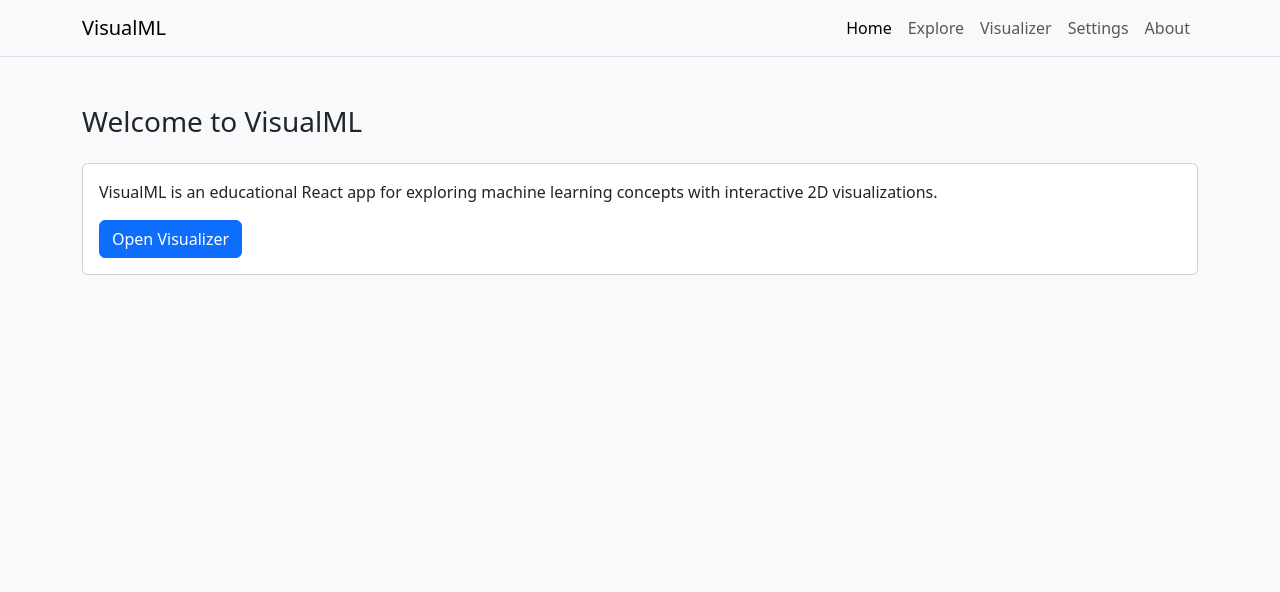
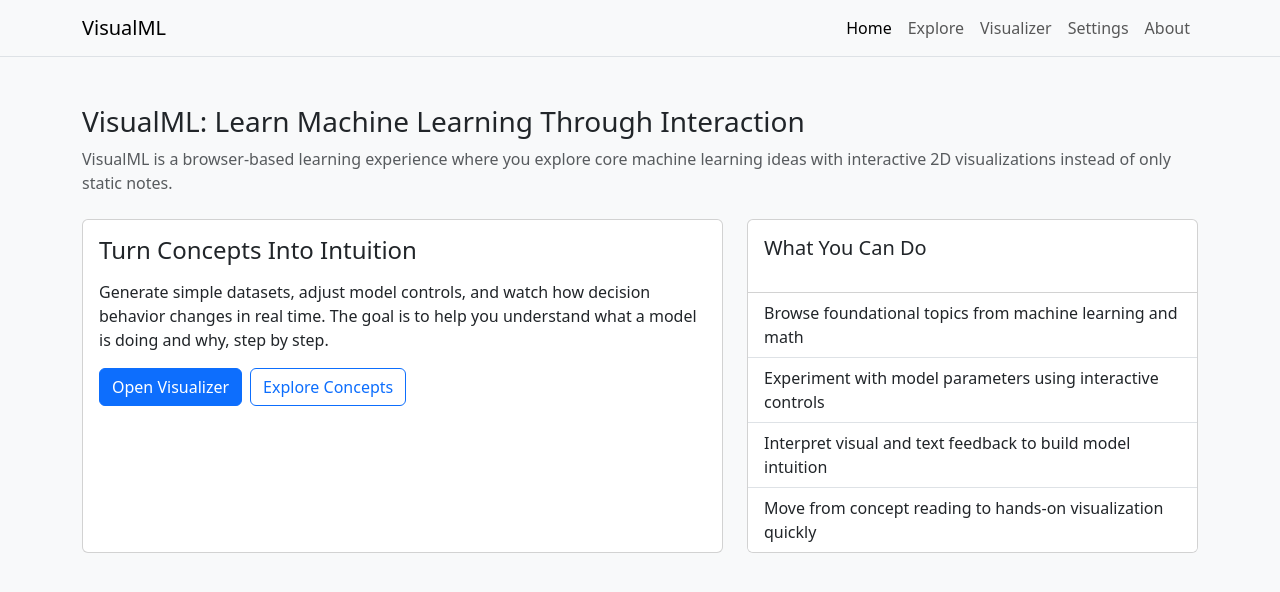
Before and after one commit to CS571-S26/p70, a React (Vite) app: page / in a window 1280 px wide. Shown: the top 592 px of the page. Built offline with nearby package versions, Linux system fonts and the light colour scheme.

Commit message:
Built partial HomePage

```diff
--- a/src/pages/HomePage.jsx
+++ b/src/pages/HomePage.jsx
@@ -1,22 +1,57 @@
 import Button from 'react-bootstrap/Button'
+import Col from 'react-bootstrap/Col'
 import Card from 'react-bootstrap/Card'
+import ListGroup from 'react-bootstrap/ListGroup'
+import Row from 'react-bootstrap/Row'
 import { Link } from 'react-router-dom'
 import PageLayout from '../components/PageLayout'
 
 function HomePage() {
   return (
-    <PageLayout title="Welcome to VisualML">
-      <Card>
+    <PageLayout
+      title="VisualML: Learn Machine Learning Through Interaction"
+      lead="VisualML is a browser-based learning experience where you explore core machine learning ideas with interactive 2D visualizations instead of only static notes."
+    >
+      <Row className="g-4">
+        <Col lg={7}>
+          <Card className="h-100">
             <Card.Body>
+              <Card.Title as="h2" className="h4 mb-3">
+                Turn Concepts Into Intuition
+              </Card.Title>
               <Card.Text>
-            VisualML is an educational React app for exploring machine learning concepts with
-            interactive 2D visualizations.
+                Generate simple datasets, adjust model controls, and watch how decision behavior
+                changes in real time. The goal is to help you understand what a model is doing and
+                why, step by step.
               </Card.Text>
+              <div className="d-flex flex-wrap gap-2 mt-3">
                 <Button as={Link} to="/visualizer" variant="primary">
                   Open Visualizer
                 </Button>
+                <Button as={Link} to="/explore" variant="outline-primary">
+                  Explore Concepts
+                </Button>
+              </div>
             </Card.Body>
           </Card>
+        </Col>
+
+        <Col lg={5}>
+          <Card className="h-100">
+            <Card.Body>
+              <Card.Title as="h2" className="h5 mb-3">
+                What You Can Do
+              </Card.Title>
+            </Card.Body>
+            <ListGroup variant="flush">
+              <ListGroup.Item>Browse foundational topics from machine learning and math</ListGroup.Item>
+              <ListGroup.Item>Experiment with model parameters using interactive controls</ListGroup.Item>
+              <ListGroup.Item>Interpret visual and text feedback to build model intuition</ListGroup.Item>
+              <ListGroup.Item>Move from concept reading to hands-on visualization quickly</ListGroup.Item>
+            </ListGroup>
+          </Card>
+        </Col>
+      </Row>
     </PageLayout>
   )
 }
```
Lines whose indentation alone changed are shown as unchanged.
